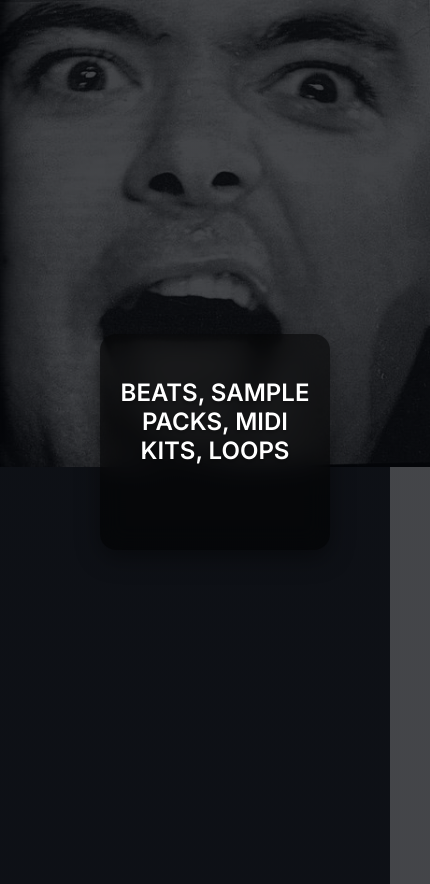
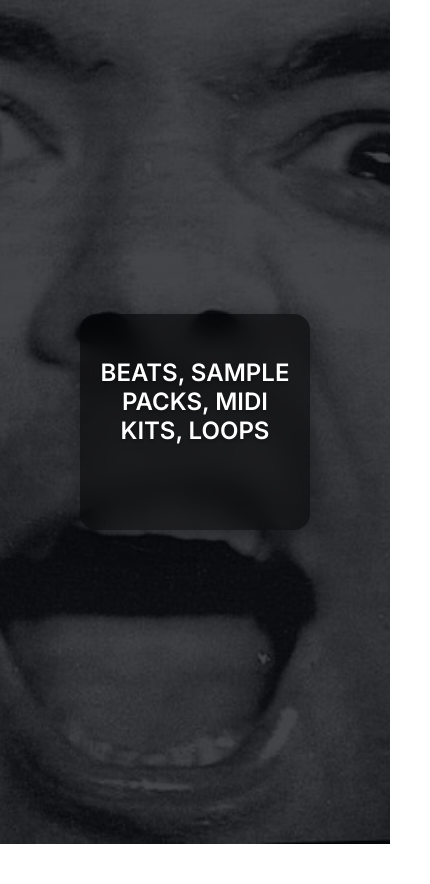
Before and after one commit to NicolasQuirogaweb/niv0web-frontend, a React (Create React App) app: page /login in a window 390 px wide. Shown: the whole page, 430 px wide, since content can reach past the window. After the commit the page ends 844 px from the top, so only its background shows below. Built offline with nearby package versions, Linux system fonts and the light colour scheme; no server answers.

Commit message:
fixiando css responsive login

```diff
--- a/src/index.css
+++ b/src/index.css
@@ -1248,13 +1248,22 @@ audio {
 
   /* 🎯 ESTILOS RESPONSIVOS PARA LOGIN EN CELULARES */
   .login-section {
-    background-attachment: scroll; /* ❌ fixed rompe en móviles */
-    background-size: contain;      /* ✅ mantiene toda la imagen visible */
-    background-position: top center; /* ajusta la posición */
-    min-height: 100vh;             /* ocupa toda la pantalla visible */
-    height: auto;                  /* se ajusta al contenido */
-    width: 100%;
-  }
+  display: flex;
+  justify-content: center;
+  align-items: center;
+  flex-direction: column;
+
+  width: 100vw;       /* forzar ancho de viewport */
+  height: 100vh;      /* forzar altura de viewport */
+  padding: 0;         /* quitar padding que suma altura extra */
+  overflow: hidden;   /* elimina scroll */
+
+  background: linear-gradient(rgba(5,7,11,0.75), rgba(5,7,12,0.75)),
+              url(./images/loginsignup/luca.webp) no-repeat center center;
+  background-size: cover;
+  background-attachment: scroll; /* nunca fixed en responsive */
+  background-position: center;
+}
 
   .login-container {
     width: 90%;
```
